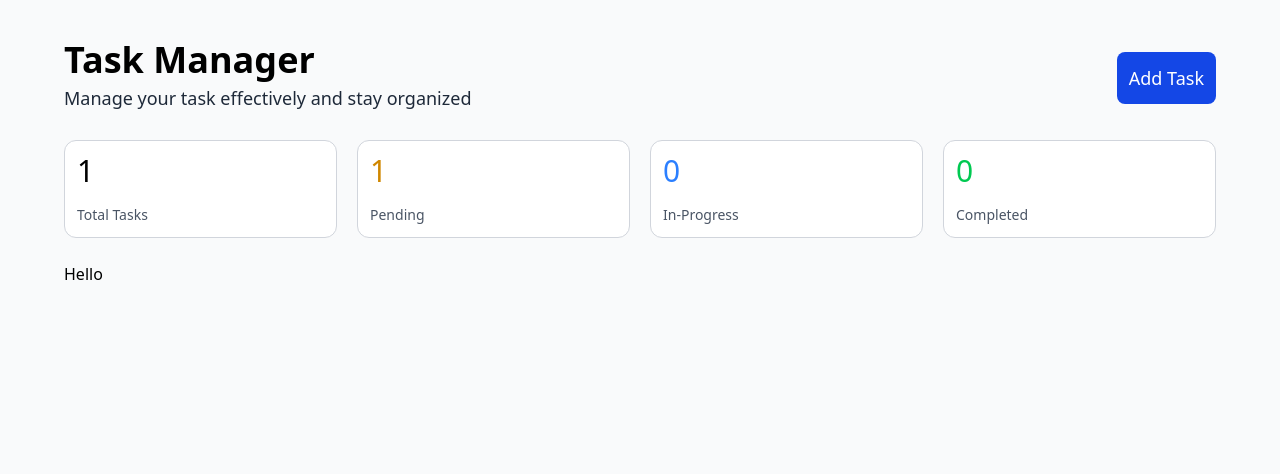
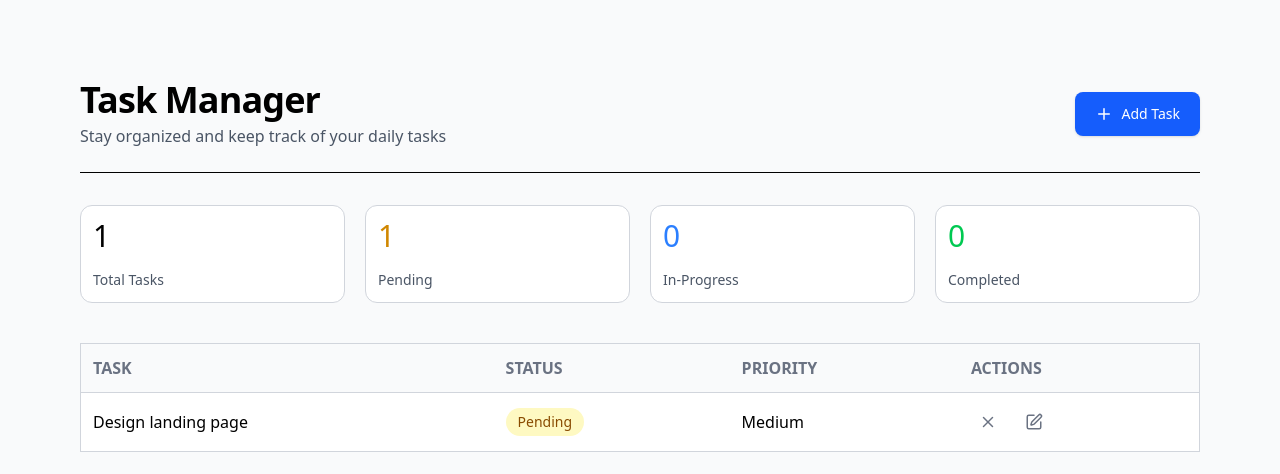
Before and after one commit to Roqeeb-dev/task-manager, a React (Vite) app: page / in a window 1280 px wide. Shown: the top 474 px of the page. Built offline with nearby package versions, Linux system fonts and the light colour scheme.

Commit message:
prelim design

```diff
--- a/package.json
+++ b/package.json
@@ -10,6 +10,7 @@
     "preview": "vite preview"
   },
   "dependencies": {
+    "lucide-react": "^0.563.0",
     "react": "^19.2.0",
     "react-dom": "^19.2.0"
   },
--- a/src/components/TaskDetails.tsx
+++ b/src/components/TaskDetails.tsx
@@ -13,12 +13,13 @@ export default function TaskDetails({ tasks }: TaskListProps) {
   ).length;
   const completedTasks = tasks.filter((t) => t.status === "done").length;
 
-  const [tasksProps, setTasksList] = useState([
+  const [tasksProps] = useState([
     { text: "Total Tasks", count: totalTasks, color: "black" },
     { text: "Pending", count: pendingTasks, color: "yellow-600" },
     { text: "In-Progress", count: inProgressTasks, color: "blue-500" },
     { text: "Completed", count: completedTasks, color: "green-500" },
   ]);
+
   return (
     <section className="grid grid-cols-2 md:grid-cols-3 lg:grid-cols-4 gap-5 my-6">
       {tasksProps.map((task) => (
--- a/src/components/TaskList.tsx
+++ b/src/components/TaskList.tsx
@@ -1,9 +1,91 @@
-export default function TaskList() {
+import type { Task } from "../pages/Tasks";
+import { X, Edit } from "lucide-react";
+
+interface TaskListProps {
+  tasks: Task[];
+}
+
+const STATUS_STYLES = {
+  pending: {
+    bg: "bg-yellow-100",
+    text: "text-yellow-800",
+    label: "Pending",
+  },
+  "in-progress": {
+    bg: "bg-blue-100",
+    text: "text-blue-800",
+    label: "In Progress",
+  },
+  done: {
+    bg: "bg-green-100",
+    text: "text-green-800",
+    label: "Done",
+  },
+} as const;
+
+export default function TaskList({ tasks }: TaskListProps) {
   return (
-    <section>
-      <div>
-        <h1>Hello</h1>
-      </div>
-    </section>
+    <main className="mt-10">
+      <table className="w-full border border-gray-300 my-6">
+        <thead className="rounded-xl">
+          <tr className="border border-gray-300">
+            <th className="text-left p-3 uppercase text-gray-500">Task</th>
+            <th className="text-left p-3 uppercase text-gray-500">Status</th>
+            <th className="text-left p-3 uppercase text-gray-500">Priority</th>
+            <th className="text-left p-3 uppercase text-gray-500">Actions</th>
+          </tr>
+        </thead>
+
+        <tbody>
+          {tasks.map((task) => (
+            <tr key={task._id} className="border-b border-gray-300">
+              <td className="p-3 bg-white">{task.title}</td>
+              <td className="p-3 bg-white">
+                <span
+                  className={`inline-flex items-center rounded-full px-3 py-1 text-sm font-medium
+      ${STATUS_STYLES[task.status].bg}
+      ${STATUS_STYLES[task.status].text}`}
+                >
+                  {STATUS_STYLES[task.status].label}
+                </span>
+              </td>
+
+              <td className="p-3 bg-white">{task.priority}</td>
+              <td className="p-3 bg-white">
+                <div className="flex items-center gap-3">
+                  {/* Delete */}
+                  <div className="group relative">
+                    <button
+                      className="p-2 rounded-md text-gray-500 hover:text-red-600 hover:bg-red-50 transition"
+                      aria-label="Delete task"
+                    >
+                      <X size={18} />
+                    </button>
+
+                    <span className="absolute -top-8 left-1/2 -translate-x-1/2 whitespace-nowrap rounded bg-gray-900 px-2 py-1 text-xs text-white opacity-0 group-hover:opacity-100 transition pointer-events-none">
+                      Delete
+                    </span>
+                  </div>
+
+                  {/* Notes */}
+                  <div className="group relative">
+                    <button
+                      className="p-2 rounded-md text-gray-500 hover:text-blue-600 hover:bg-blue-50 transition"
+                      aria-label="View notes"
+                    >
+                      <Edit size={18} />
+                    </button>
+
+                    <span className="absolute -top-8 left-1/2 -translate-x-1/2 whitespace-nowrap rounded bg-gray-900 px-2 py-1 text-xs text-white opacity-0 group-hover:opacity-100 transition pointer-events-none">
+                      Edit
+                    </span>
+                  </div>
+                </div>
+              </td>
+            </tr>
+          ))}
+        </tbody>
+      </table>
+    </main>
   );
 }
--- a/src/pages/Tasks.tsx
+++ b/src/pages/Tasks.tsx
@@ -1,6 +1,7 @@
 import TaskDetails from "../components/TaskDetails";
 import TaskList from "../components/TaskList";
 import { useState } from "react";
+import { Plus } from "lucide-react";
 
 export interface Task {
   _id: number;
@@ -12,32 +13,48 @@ export interface Task {
 
 const defaultTask: Task = {
   _id: 1,
-  title: "Title",
-  description: "Description",
+  title: "Design landing page",
+  description: "Create a responsive landing page for the product",
   status: "pending",
   priority: "Medium",
 };
 
 export default function Tasks() {
   const [tasks, setTasks] = useState<Task[]>([defaultTask]);
+
   return (
-    <main className="max-w-6xl mx-auto">
-      {/* Header Details */}
-      <header className="flex items-center justify-between">
+    <main className="max-w-6xl mx-auto px-4 py-10">
+      {/* Header */}
+      <header className="flex flex-col gap-4 sm:flex-row sm:items-center sm:justify-between border-b pb-6">
         <div>
-          <h1 className="text-4xl font-semibold">Task Manager</h1>
-          <p className="text-lg text-gray-800 my-1">
-            Manage your task effectively and stay organized
+          <h1 className="text-4xl font-semibold tracking-tight">
+            Task Manager
+          </h1>
+          <p className="text-gray-600 mt-1">
+            Stay organized and keep track of your daily tasks
           </p>
         </div>
-        <button className="bg-blue-700 text-white text-lg p-3 font-medium rounded-lg hover:bg-blue-800 transition">
+
+        <button className="inline-flex items-center gap-2 bg-blue-600 text-white px-5 py-3 text-sm font-medium rounded-lg hover:bg-blue-700 transition shadow-sm">
+          <Plus size={18} />
           Add Task
         </button>
       </header>
 
-      {/* Main Content */}
-      <TaskDetails tasks={tasks} />
-      <TaskList />
+      {/* Content */}
+      <section className="mt-8 space-y-6">
+        <TaskDetails tasks={tasks} />
+
+        {tasks.length > 0 ? (
+          <TaskList tasks={tasks} />
+        ) : (
+          <div className="text-center py-16 border rounded-lg bg-gray-50">
+            <p className="text-gray-600">
+              No tasks yet. Click <strong>Add Task</strong> to get started.
+            </p>
+          </div>
+        )}
+      </section>
     </main>
   );
 }
```
Also changed, not shown: 1 other file (tests, documents, lock files or other folders).
